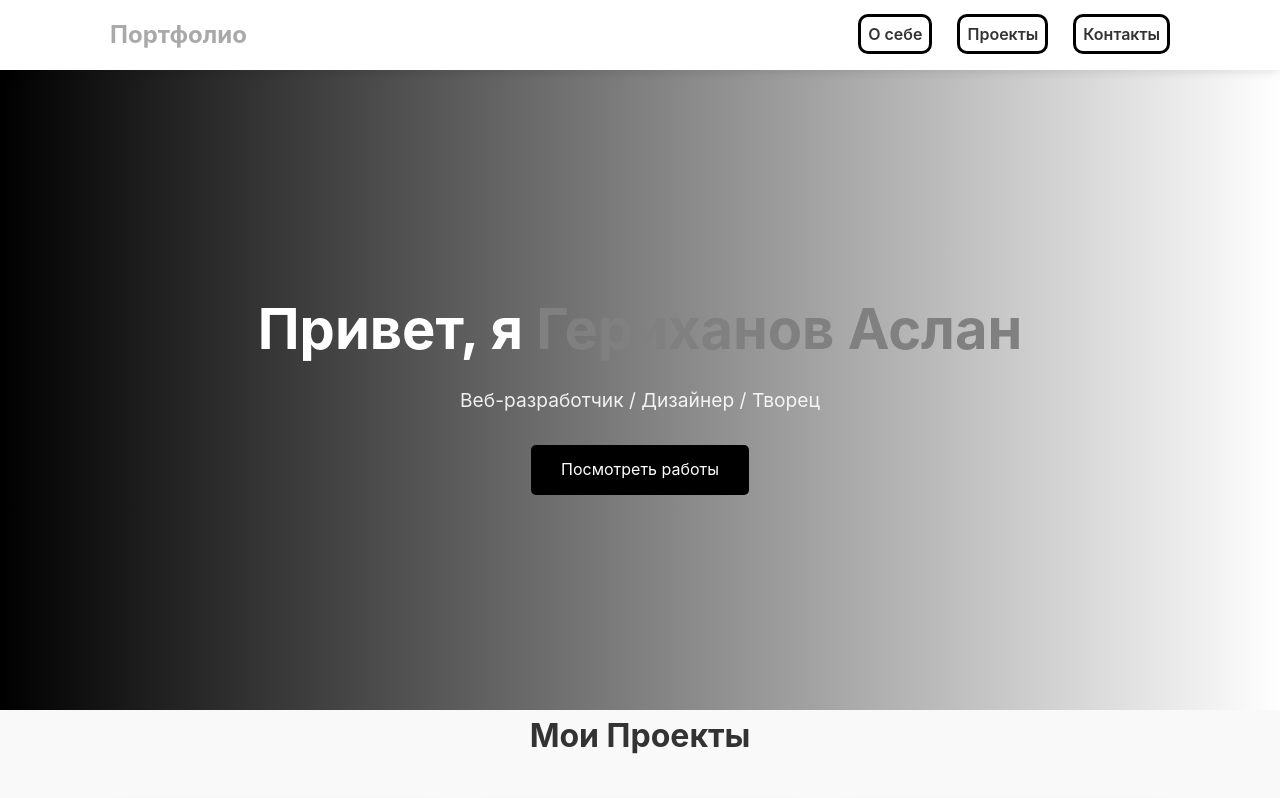
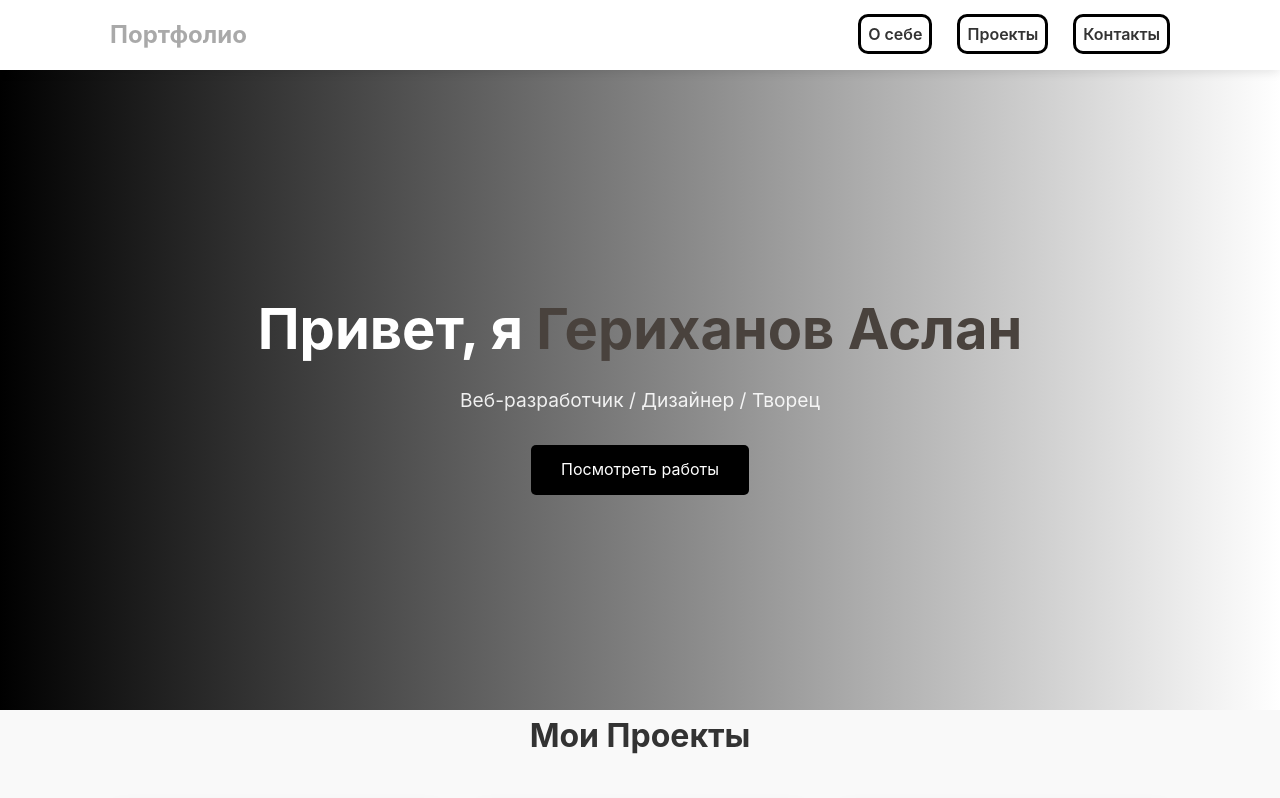
Before and after one commit to armiiin2202-debug/Aslan-project, a plain HTML site: page index.html in a window 1280 px wide. Shown: the top 798 px of the page. Drawn offline with Linux system fonts and the light colour scheme; a web font is replaced by a local one.

Commit message:
Update style.css

```diff
--- a/style.css
+++ b/style.css
@@ -85,7 +85,7 @@ header h1 {
 }
 
 header span {
-    color: grey;
+    color: #49423d;
 }
 
 header p {
```
